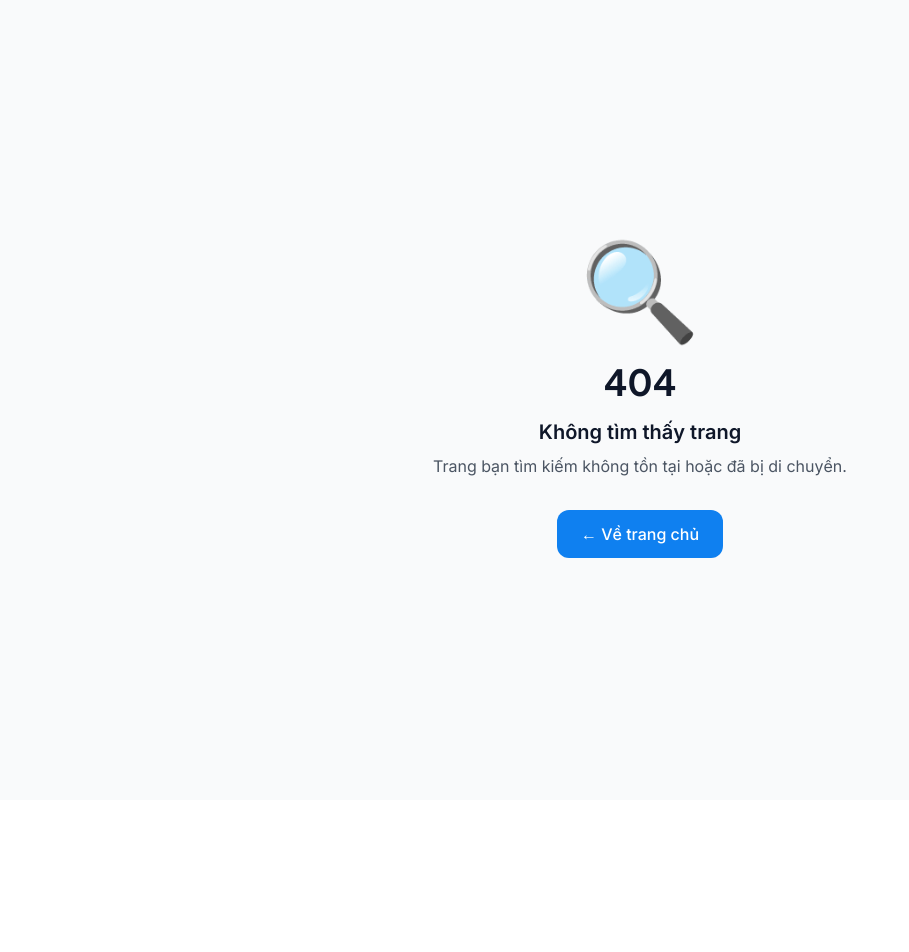
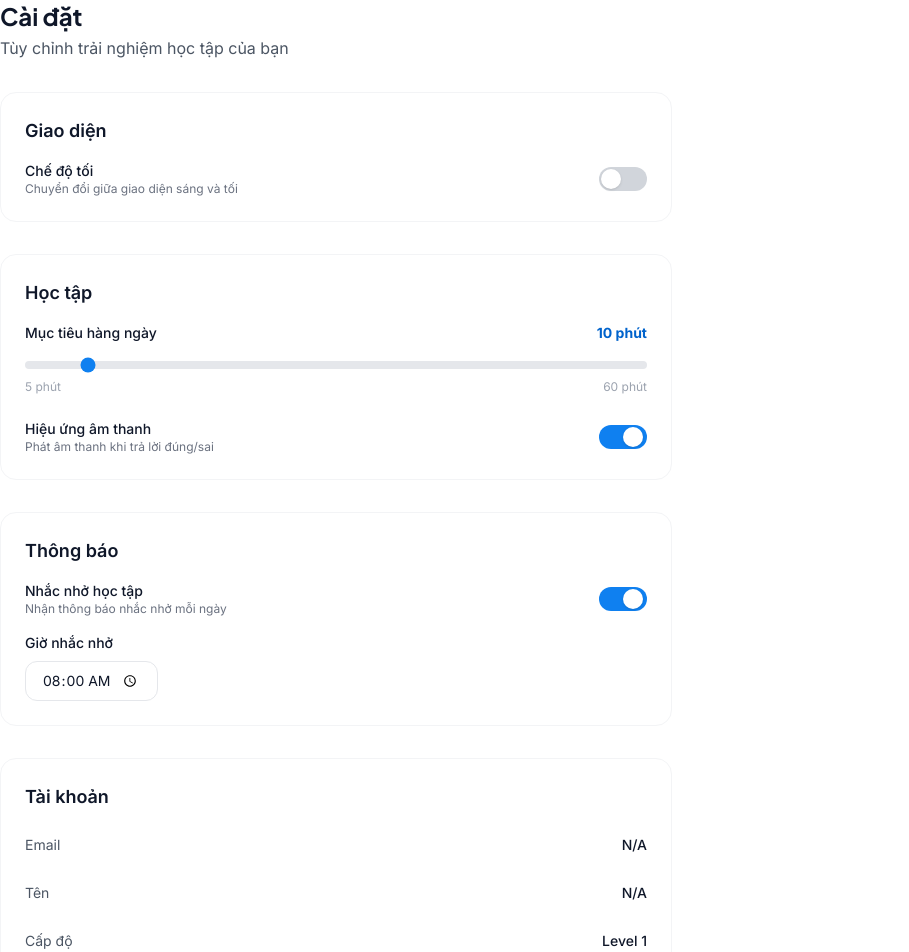
Before and after one commit to JasonTM17/Language_App, a Next.js app in the folder web/: page /settings in a window 1280 px wide. Before the commit this address had no page. Shown: the top 952 px of the page, without its empty margins (0-909 px from the left). Before the commit the page ends 800 px from the top, so only its background shows below. Built offline with nearby package versions, Linux system fonts and the light colour scheme.

Commit message:
feat(web): add settings page with theme, goals, and notifications
- Dark mode toggle
- Daily study goal slider
- Sound effects toggle
- Notification preferences with reminder time
- Account info display

```diff
--- /dev/null
+++ b/web/src/app/settings/page.tsx
@@ -0,0 +1,157 @@
+'use client';
+
+import { useState } from 'react';
+import { useTheme } from 'next-themes';
+import { useAuthStore } from '@/lib/store';
+
+export default function SettingsPage() {
+  const { theme, setTheme } = useTheme();
+  const { user } = useAuthStore();
+  const [dailyGoal, setDailyGoal] = useState(10);
+  const [notifications, setNotifications] = useState(true);
+  const [reminderTime, setReminderTime] = useState('08:00');
+  const [soundEffects, setSoundEffects] = useState(true);
+  const [saved, setSaved] = useState(false);
+
+  const handleSave = () => {
+    setSaved(true);
+    setTimeout(() => setSaved(false), 2000);
+  };
+
+  return (
+    <div className="space-y-8 max-w-2xl">
+      <div>
+        <h1 className="text-2xl font-bold font-display">Cài đặt</h1>
+        <p className="text-gray-600 dark:text-gray-400 mt-1">Tùy chỉnh trải nghiệm học tập của bạn</p>
+      </div>
+
+      {/* Appearance */}
+      <div className="p-6 rounded-2xl bg-white dark:bg-gray-800 border border-gray-100 dark:border-gray-700">
+        <h2 className="font-semibold text-lg mb-4">Giao diện</h2>
+        <div className="space-y-4">
+          <div className="flex items-center justify-between">
+            <div>
+              <p className="font-medium text-sm">Chế độ tối</p>
+              <p className="text-xs text-gray-500">Chuyển đổi giữa giao diện sáng và tối</p>
+            </div>
+            <button
+              onClick={() => setTheme(theme === 'dark' ? 'light' : 'dark')}
+              className={`relative w-12 h-6 rounded-full transition-colors ${
+                theme === 'dark' ? 'bg-primary-500' : 'bg-gray-300'
+              }`}
+            >
+              <div className={`absolute top-0.5 w-5 h-5 rounded-full bg-white shadow transition-transform ${
+                theme === 'dark' ? 'translate-x-6' : 'translate-x-0.5'
+              }`} />
+            </button>
+          </div>
+        </div>
+      </div>
+
+      {/* Study Settings */}
+      <div className="p-6 rounded-2xl bg-white dark:bg-gray-800 border border-gray-100 dark:border-gray-700">
+        <h2 className="font-semibold text-lg mb-4">Học tập</h2>
+        <div className="space-y-6">
+          <div>
+            <div className="flex justify-between items-center mb-2">
+              <p className="font-medium text-sm">Mục tiêu hàng ngày</p>
+              <span className="text-sm text-primary-600 font-bold">{dailyGoal} phút</span>
+            </div>
+            <input
+              type="range"
+              min={5}
+              max={60}
+              step={5}
+              value={dailyGoal}
+              onChange={(e) => setDailyGoal(Number(e.target.value))}
+              className="w-full h-2 bg-gray-200 dark:bg-gray-700 rounded-lg appearance-none cursor-pointer accent-primary-500"
+            />
+            <div className="flex justify-between text-xs text-gray-400 mt-1">
+              <span>5 phút</span>
+              <span>60 phút</span>
+            </div>
+          </div>
+
+          <div className="flex items-center justify-between">
+            <div>
+              <p className="font-medium text-sm">Hiệu ứng âm thanh</p>
+              <p className="text-xs text-gray-500">Phát âm thanh khi trả lời đúng/sai</p>
+            </div>
+            <button
+              onClick={() => setSoundEffects(!soundEffects)}
+              className={`relative w-12 h-6 rounded-full transition-colors ${
+                soundEffects ? 'bg-primary-500' : 'bg-gray-300'
+              }`}
+            >
+              <div className={`absolute top-0.5 w-5 h-5 rounded-full bg-white shadow transition-transform ${
+                soundEffects ? 'translate-x-6' : 'translate-x-0.5'
+              }`} />
+            </button>
+          </div>
+        </div>
+      </div>
+
+      {/* Notifications */}
+      <div className="p-6 rounded-2xl bg-white dark:bg-gray-800 border border-gray-100 dark:border-gray-700">
+        <h2 className="font-semibold text-lg mb-4">Thông báo</h2>
+        <div className="space-y-4">
+          <div className="flex items-center justify-between">
+            <div>
+              <p className="font-medium text-sm">Nhắc nhở học tập</p>
+              <p className="text-xs text-gray-500">Nhận thông báo nhắc nhở mỗi ngày</p>
+            </div>
+            <button
+              onClick={() => setNotifications(!notifications)}
+              className={`relative w-12 h-6 rounded-full transition-colors ${
+                notifications ? 'bg-primary-500' : 'bg-gray-300'
+              }`}
+            >
+              <div className={`absolute top-0.5 w-5 h-5 rounded-full bg-white shadow transition-transform ${
+                notifications ? 'translate-x-6' : 'translate-x-0.5'
+              }`} />
+            </button>
+          </div>
+
+          {notifications && (
+            <div>
+              <p className="font-medium text-sm mb-2">Giờ nhắc nhở</p>
+              <input
+                type="time"
+                value={reminderTime}
+                onChange={(e) => setReminderTime(e.target.value)}
+                className="px-4 py-2 rounded-xl border border-gray-200 dark:border-gray-700 bg-white dark:bg-gray-900 text-sm"
+              />
+            </div>
+          )}
+        </div>
+      </div>
+
+      {/* Account */}
+      <div className="p-6 rounded-2xl bg-white dark:bg-gray-800 border border-gray-100 dark:border-gray-700">
+        <h2 className="font-semibold text-lg mb-4">Tài khoản</h2>
+        <div className="space-y-3">
+          <div className="flex justify-between items-center py-2">
+            <span className="text-sm text-gray-600 dark:text-gray-400">Email</span>
+            <span className="text-sm font-medium">{user?.email || 'N/A'}</span>
+          </div>
+          <div className="flex justify-between items-center py-2">
+            <span className="text-sm text-gray-600 dark:text-gray-400">Tên</span>
+            <span className="text-sm font-medium">{user?.name || 'N/A'}</span>
+          </div>
+          <div className="flex justify-between items-center py-2">
+            <span className="text-sm text-gray-600 dark:text-gray-400">Cấp độ</span>
+            <span className="text-sm font-medium">Level {user?.level || 1}</span>
+          </div>
+        </div>
+      </div>
+
+      {/* Save button */}
+      <button
+        onClick={handleSave}
+        className="w-full py-3 rounded-xl bg-primary-500 hover:bg-primary-600 text-white font-medium transition-colors"
+      >
+        {saved ? '✓ Đã lưu!' : 'Lưu cài đặt'}
+      </button>
+    </div>
+  );
+}
```
